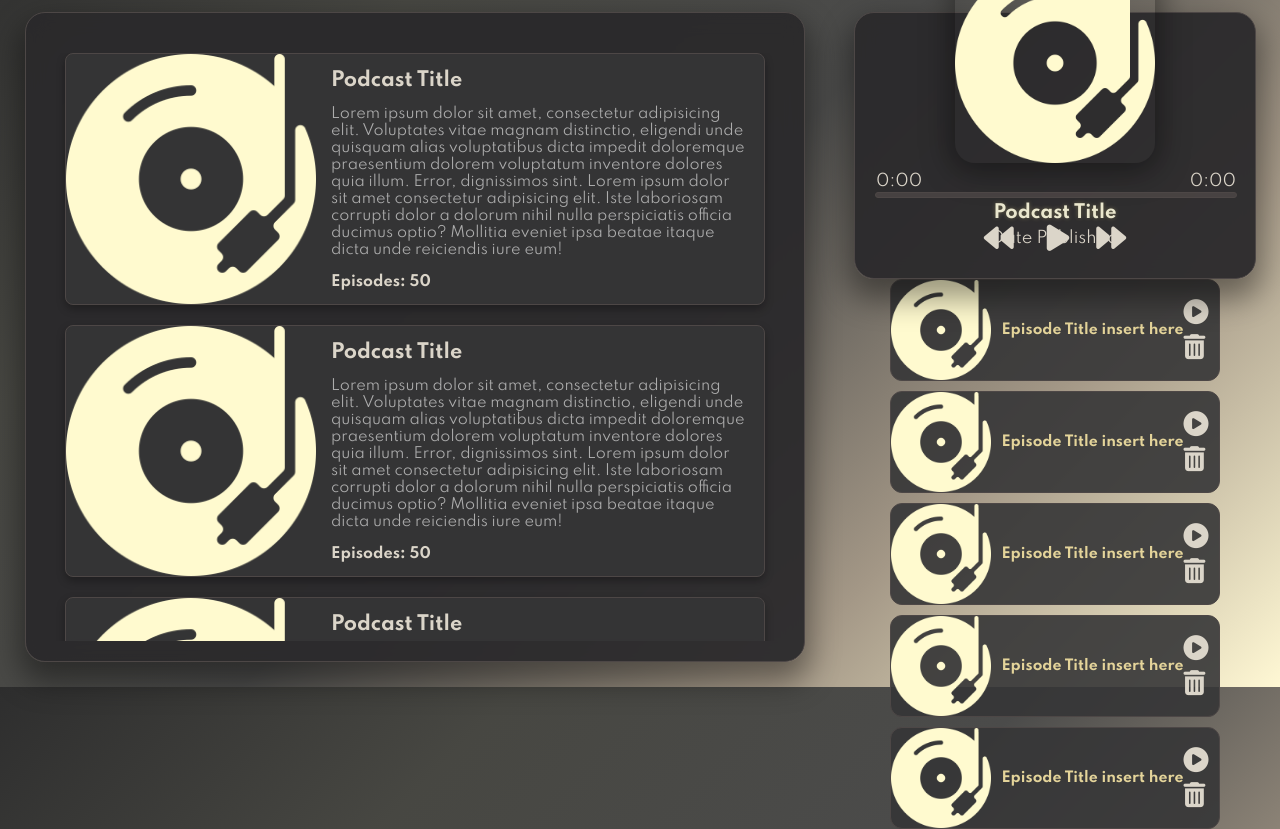
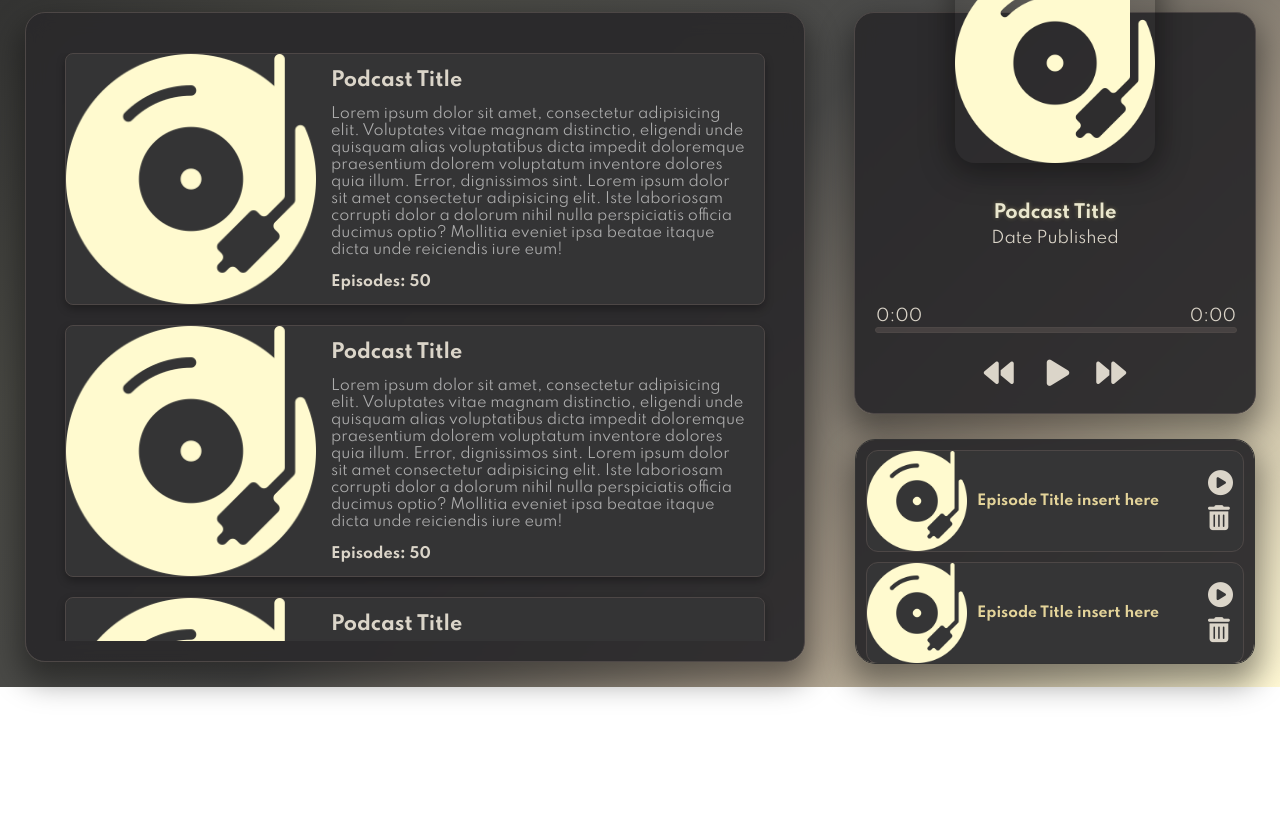
Before and after one commit to Ahrin-Yuan/Resonance-Podcast-Player, a website: page public/index.html in a window 1280 px wide. Shown: the part 113-942 px from the top of the page. After the commit the page ends 800 px from the top, so only its background shows below. Drawn offline with Linux system fonts and the light colour scheme.

Commit message:
minor adjustments style.css | .queue-container

```diff
--- a/public/style.css
+++ b/public/style.css
@@ -413,7 +413,7 @@ button:hover {
 
 
 /* Queue */
-.queue{
+.queue-container{
     height: calc(100% - 450px);
     width: 400px;
     background: rgba(43, 42, 44, 0.95);
```
